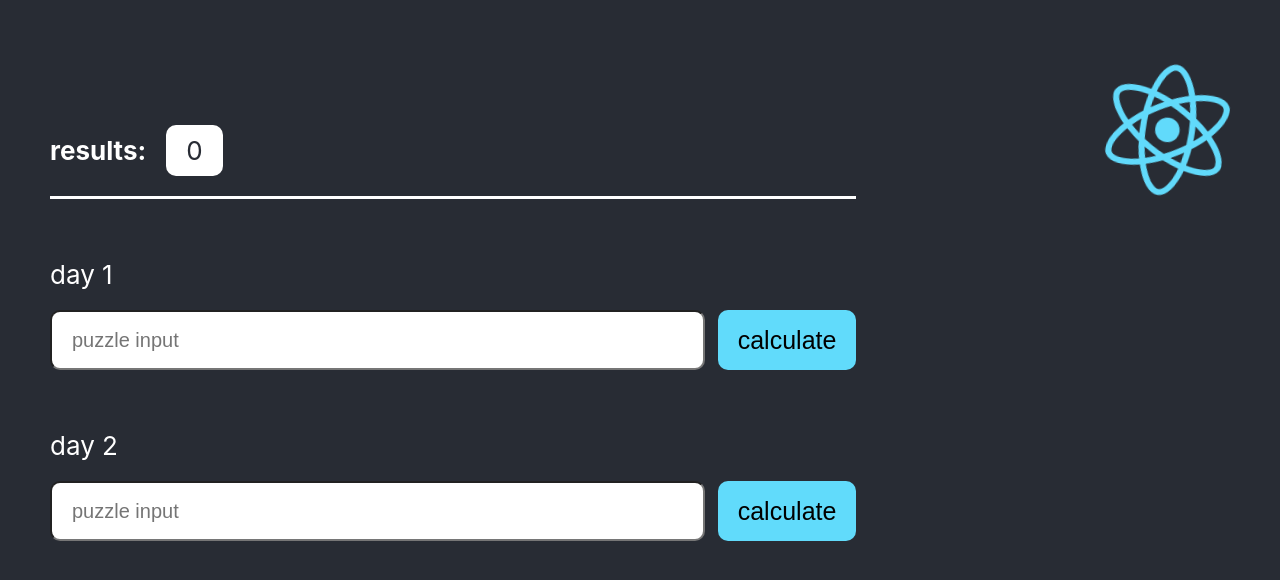
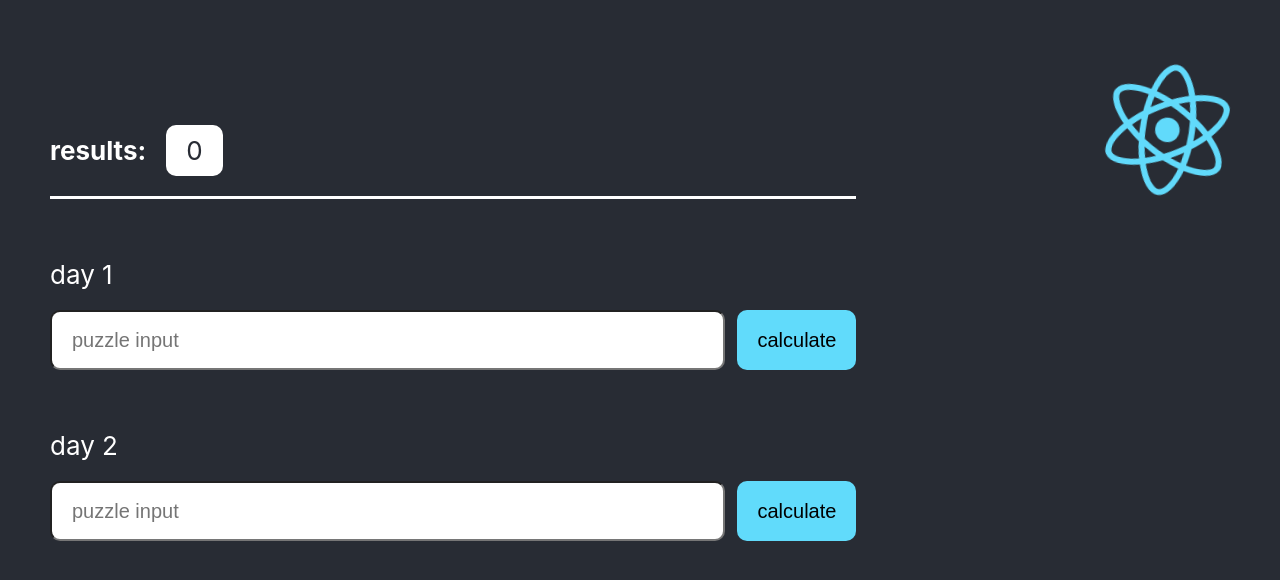
Before and after one commit to damianbrands/AoC-2022, a React (Create React App) app: page / in a window 1280 px wide. Shown: the top 580 px of the page. Built offline with nearby package versions, Linux system fonts and the light colour scheme.

Commit message:
function prop

```diff
--- a/src/App.css
+++ b/src/App.css
@@ -100,7 +100,7 @@
 
 .CalculateButton {
   border: none;
-  font-size: 25px;
+  font-size: 20px;
   border-radius: 10px;
   padding: 10px 20px 10px 20px;
   color: black;
--- a/src/App.tsx
+++ b/src/App.tsx
@@ -6,14 +6,22 @@ import {Result} from "../src/common/result";
 import {Day} from "./common/day";
 
 function App() {
+  const [answer, setAnswer] = useState(0);
+
+    const handleAnswer = (newAnswer: React.SetStateAction<number>) =>{
+      console.log(newAnswer);
+      setAnswer(newAnswer);
+      console.log(answer);
+  }
+
   return (
     <div className="App">
         <header className="App-header">
             <img src={logo} className="App-logo" alt="logo" />
-            <Result value={0}></Result>
+            <Result value={answer}></Result>
             <div className={"Line"}></div>
-            <Day dayNumber={"1"}></Day>
-            <Day dayNumber={"2"}></Day>
+            <Day dayNumber={"1"} handleAnswer={handleAnswer}></Day>
+            <Day dayNumber={"2"} handleAnswer={handleAnswer}></Day>
         </header>
     </div>
   );
--- a/src/common/calculateButton.js
+++ b/src/common/calculateButton.js
@@ -1,9 +1,16 @@
 import React from "react";
 
 export class CalculateButton extends React.Component{
+    constructor(props) {
+        super(props);
+        this.props = {
+            handleAnswer: this.props.handleAnswer
+        };
+    }
+
     render() {
         return(
-            <button className={"CalculateButton"} onClick={() => console.log('Click')}>calculate</button>
+            <button className={"CalculateButton"} onClick={() => this.props.handleAnswer(80)}>calculate</button>
         );
     }
 }
--- a/src/common/day.js
+++ b/src/common/day.js
@@ -7,6 +7,7 @@ export class Day extends React.Component{
         super(props);
         this.state = {
             dayNumber: this.props.dayNumber,
+            handleAnswer: this.props.handleAnswer,
         }
     }
 
@@ -16,7 +17,7 @@ export class Day extends React.Component{
                 <div className={"DayNumber"}>day {this.state.dayNumber}</div>
                 <div className={"DayInput"}>
                     <DayInput></DayInput>
-                    <CalculateButton></CalculateButton>
+                    <CalculateButton handleAnswer={this.props.handleAnswer}></CalculateButton>
                 </div>
             </div>
         )
--- a/src/common/result.js
+++ b/src/common/result.js
@@ -10,14 +10,13 @@ export class Result extends React.Component {
 
     render() {
         console.log(this.state.value);
-
         return (
             <div className={"Results"}>
                 <div className={"ResultText"}>
                     results:
                 </div>
                 <div className={"Answer"} onClick={() => console.log(this.state.value)}>
-                    {this.state.value ? this.state.value : 0}
+                    {this.state.value}
                 </div>
             </div>
         );
```
